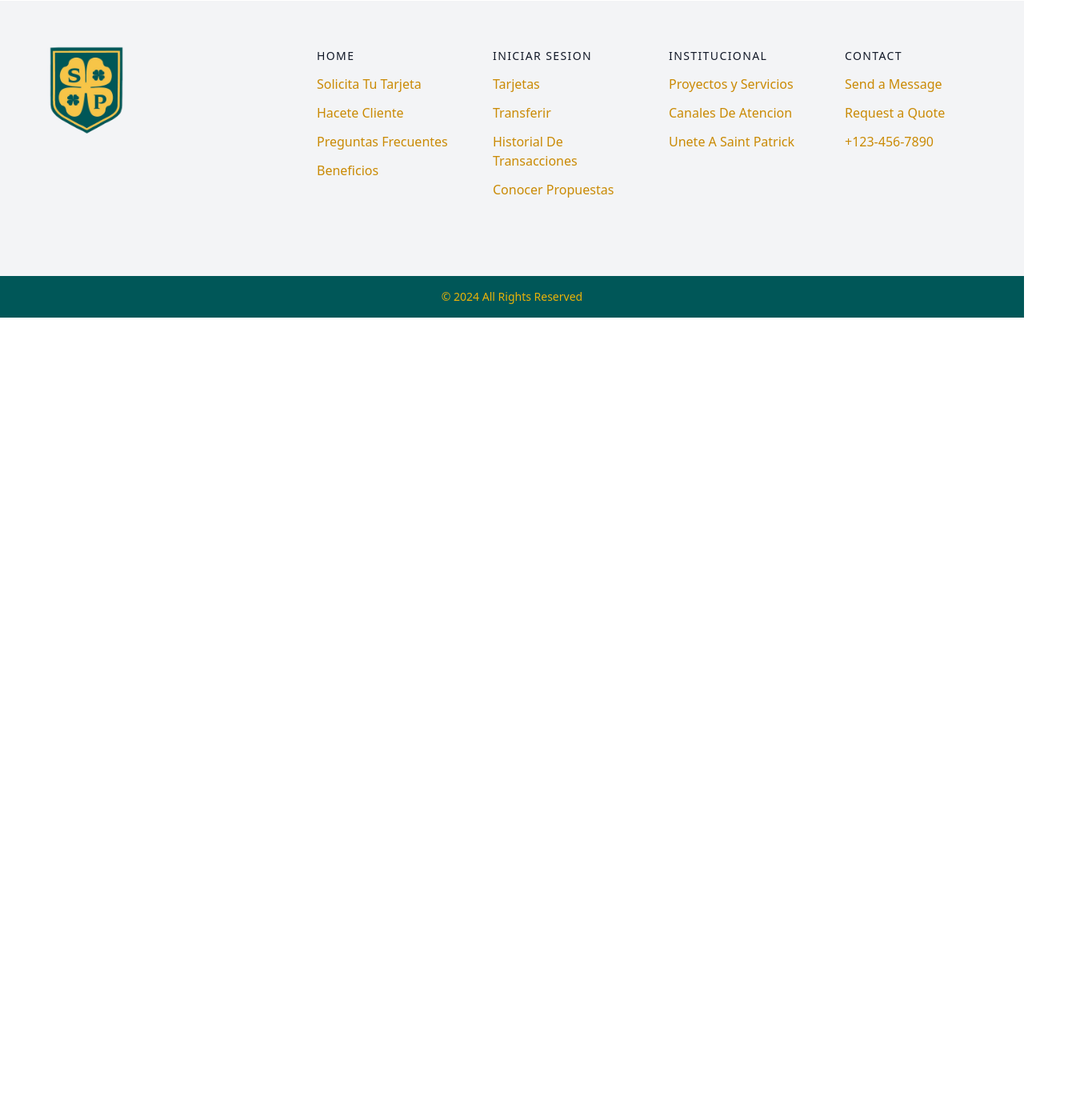
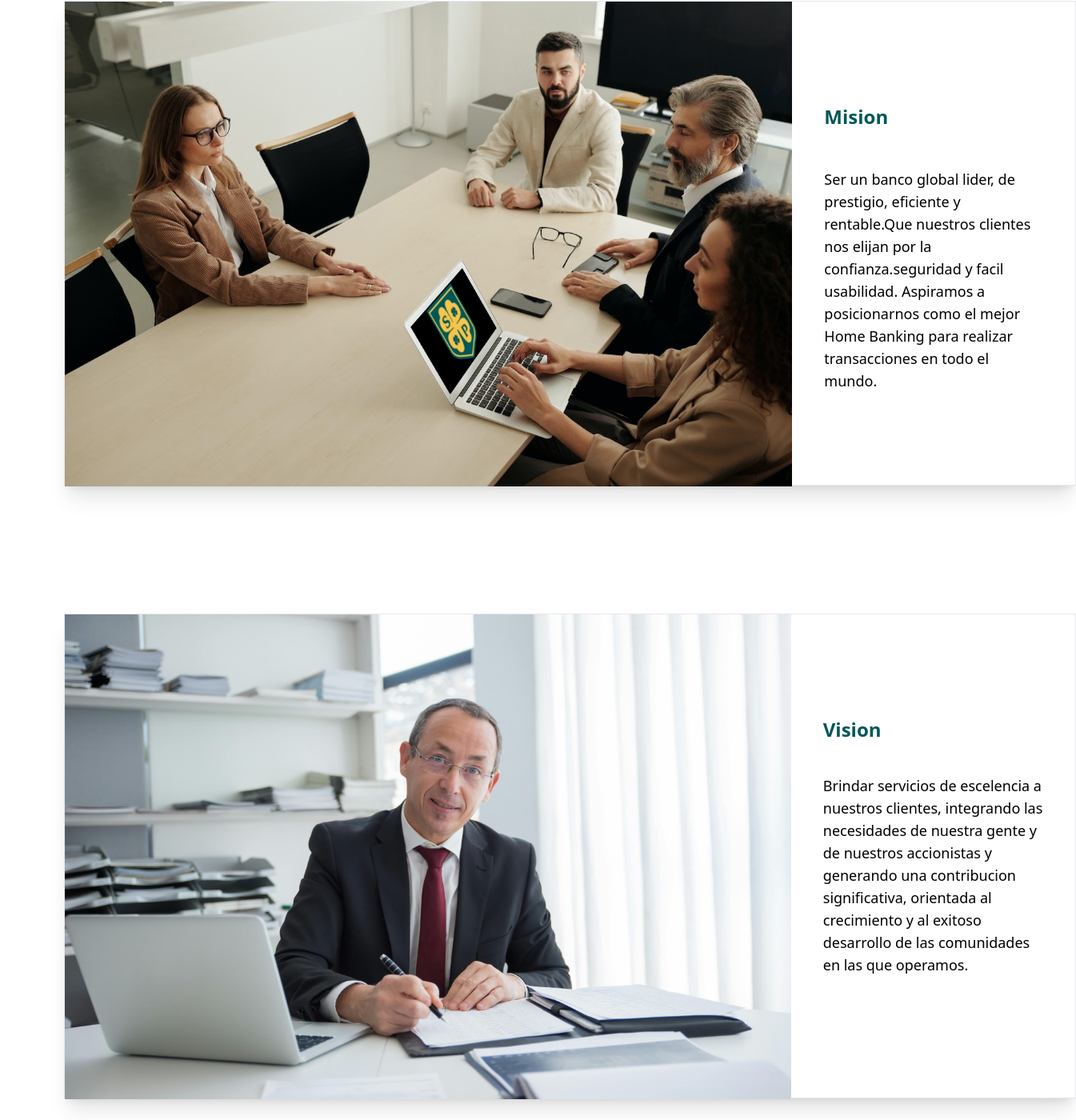
Before and after one commit to FedeSabi/Banco-saint-patrick, a React (Vite) app in the folder front/: page /Institucional in a window 1280 px wide. Shown: the part 1019-2419 px from the top of the page at 80% size, 1345 px wide, since content can reach past the window. Before the commit the page ends 1416 px from the top, so only its background shows below. Built offline with nearby package versions, Linux system fonts and the light colour scheme; a web font is replaced by a local one.

Commit message:
se creo los dos componentes faltantes de intitucional

```diff
--- a/front/src/Pages/Institucional.jsx
+++ b/front/src/Pages/Institucional.jsx
@@ -5,6 +5,9 @@ import { SiJabber } from "react-icons/si";
 import { RxCrosshair2 } from "react-icons/rx";
 import { VscOrganization } from "react-icons/vsc";
 import NavbarInterno from "./NavbarInterno";
+import Mision from './../icons/Misión.jpg'
+import Vision from './../icons/Visión.jpg'
+
 const Institucional = () => {
   return (
     <div>
@@ -67,8 +70,30 @@ const Institucional = () => {
       </p>
     </div>
   </div>
+  <div>
+    <div className='w-[1265px] h-[606px] flex justify-center ml-20 border shadow-xl'>
+    <img src={Mision} className='w-[910px] h-[606px]'/>
+    <div className='mr-10 w-72 h-72 text-left flex flex-col items-start ml-10 gap-12 mt-32 '>
+       <h1 className='text-customGreen font-bold text-2xl'>
+        Mision
+      </h1>
+      <p className='text-lg'>Ser un banco global lider, de prestigio, eficiente y rentable.Que nuestros clientes nos elijan por la confianza.seguridad y facil usabilidad. Aspiramos a posicionarnos como el mejor Home Banking para realizar transacciones en todo el mundo.</p>
+    </div>
+
+    </div>
+  </div>
+  <div className='mt-40 mb-40 ml-20'>
+    <div className='w-[1265px] h-[606px] flex justify-center  border shadow-xl'>
+    <img src={Vision} className='w-[1050px] h-[606px] '/>
+    <div className='mr-10 h-72 text-left flex flex-col items-start ml-10 gap-10 mt-32'>
+       <h1 className='text-customGreen font-bold text-2xl'>
+        Vision
+      </h1>
+      <p className='text-lg'>Brindar servicios de escelencia a nuestros clientes, integrando las necesidades de nuestra gente y de nuestros accionistas y generando una contribucion significativa, orientada al crecimiento y al exitoso desarrollo de las comunidades en las que operamos.</p>
+    </div>
+    </div>
+  </div>
 </div>
-
   );
 };
 export default Institucional;
```
Also changed, not shown: front/src/icons/Misión.jpg (added), front/src/icons/Visión.jpg (added).
